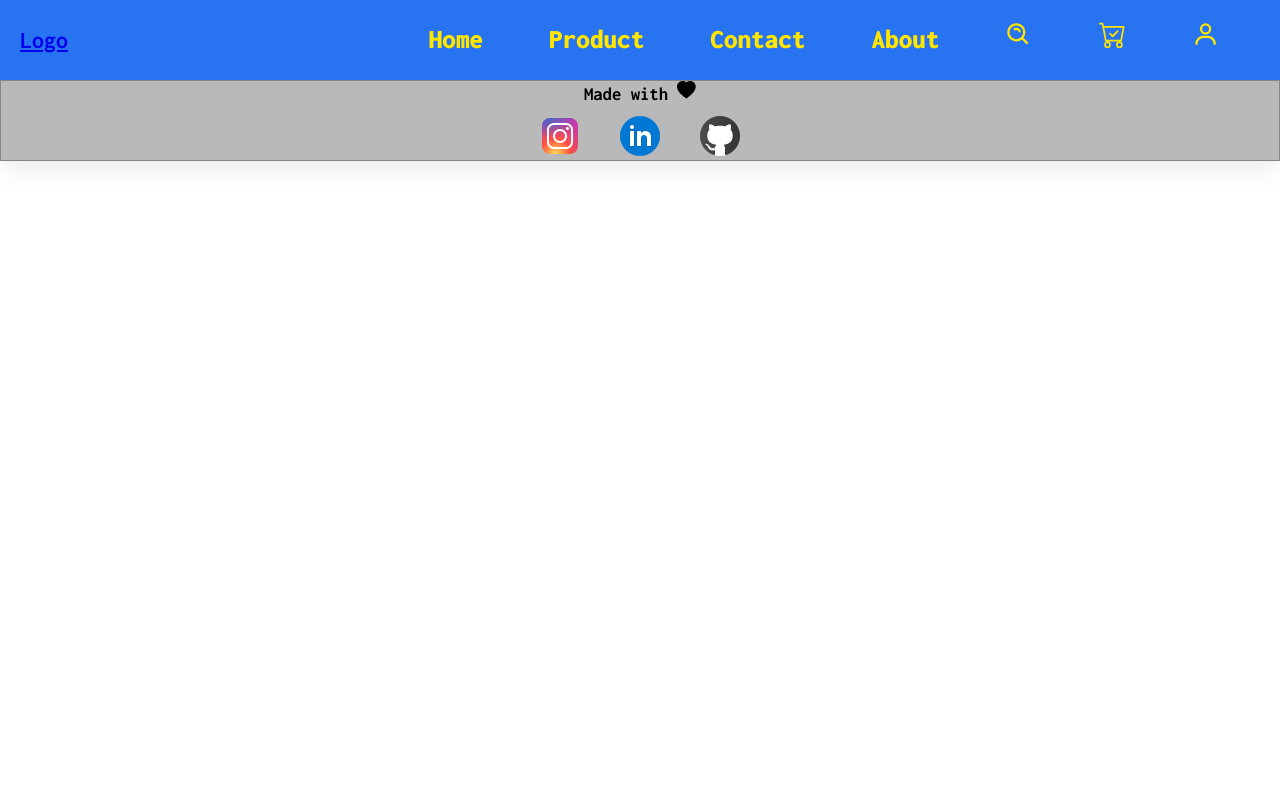
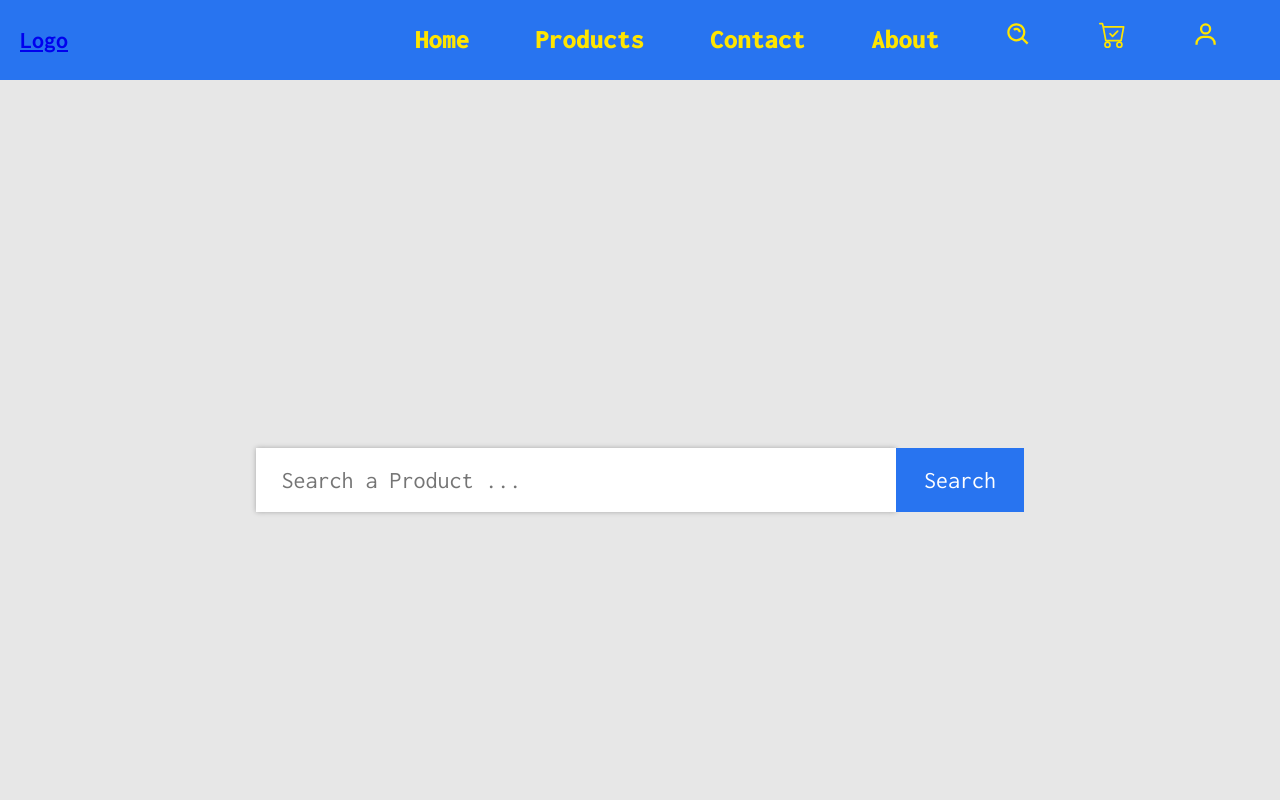
Before and after one commit to gurashish18/ecommerce, a React (Create React App) app in the folder frontend/: page /search in a window 1280 px wide. Shown: the top 800 px of the page. Built offline with nearby package versions, Linux system fonts and the light colour scheme.

Commit message:
search, pagination

```diff
--- a/frontend/package.json
+++ b/frontend/package.json
@@ -17,6 +17,7 @@
     "react-dom": "^18.2.0",
     "react-helmet": "^6.1.0",
     "react-icons": "^4.4.0",
+    "react-js-pagination": "^3.0.3",
     "react-loading": "^2.0.3",
     "react-material-ui-carousel": "^3.4.2",
     "react-redux": "^8.0.2",
--- a/frontend/src/App.js
+++ b/frontend/src/App.js
@@ -4,6 +4,8 @@ import Footer from "./components/Footer/Footer";
 import Home from "./components/Home/Home";
 import { BrowserRouter as Router, Routes, Route, Link } from "react-router-dom";
 import ProductDetails from "./components/ProductDetails/ProductDetails";
+import Products from "./components/Products/Products";
+import Search from "./components/Search/Search";
 
 function App() {
   return (
@@ -13,6 +15,9 @@ function App() {
         <Routes>
           <Route exact path="/" element={<Home />} />
           <Route exact path="/product/:id" element={<ProductDetails />} />
+          <Route exact path="/products" element={<Products />} />
+          <Route path="/products/:keyword" element={<Products />} />
+          <Route exact path="/search" element={<Search />} />
         </Routes>
         <Footer />
       </Router>
--- a/frontend/src/actions/ProductAction.js
+++ b/frontend/src/actions/ProductAction.js
@@ -8,13 +8,17 @@ import {
   PRODUCT_DETAILS_FAIL,
 } from "../constants/ProductConstants";
 
-export const getProdcucts = () => async (dispatch) => {
+export const getProdcucts =
+  (keyword = "", currentPage = 1) =>
+  async (dispatch) => {
     try {
       dispatch({
         type: ALL_PRODUCTS_REQUEST,
       });
 
-    const { data } = await axios.get("/api/products");
+      const { data } = await axios.get(
+        `/api/products?keyword=${keyword}&page=${currentPage}`
+      );
 
       dispatch({
         type: ALL_PRODUCTS_SUCCESS,
--- a/frontend/src/components/Navbar/Navbar.js
+++ b/frontend/src/components/Navbar/Navbar.js
@@ -1,14 +1,13 @@
-import React,{useState} from 'react';
-import './Navbar.css';
+import React, { useState } from "react";
+import "./Navbar.css";
 import { ImCross } from "react-icons/im";
-import {GiHamburgerMenu} from "react-icons/gi"
-import {BiSearchAlt,BiUser} from "react-icons/bi";
-import {BsCartCheck} from "react-icons/bs"
-import {Link} from "react-router-dom"
-
+import { GiHamburgerMenu } from "react-icons/gi";
+import { BiSearchAlt, BiUser } from "react-icons/bi";
+import { BsCartCheck } from "react-icons/bs";
+import { Link } from "react-router-dom";
 
 const Navbar = () => {
-    const[click, setclick] = useState(false);
+  const [click, setclick] = useState(false);
 
   const handleClick = () => setclick(!click);
 
@@ -21,50 +20,94 @@ const Navbar = () => {
 
         <ul className={click ? "nav_menu active" : "nav_menu"}>
           <li className="nav_item">
-                        <Link exact to="/" activeClassName="active" className="nav_links" onClick={handleClick}>
+            <Link
+              exact
+              to="/"
+              activeClassName="active"
+              className="nav_links"
+              onClick={handleClick}
+            >
               Home
             </Link>
           </li>
           <li className="nav_item">
-                        <Link exact to="/product" activeClassName="active" className="nav_links" onClick={handleClick}>
-                            Product
+            <Link
+              exact
+              to="/products"
+              activeClassName="active"
+              className="nav_links"
+              onClick={handleClick}
+            >
+              Products
             </Link>
           </li>
           <li className="nav_item">
-                        <Link exact to="/contact" activeClassName="active" className="nav_links" onClick={handleClick}>
+            <Link
+              exact
+              to="/contact"
+              activeClassName="active"
+              className="nav_links"
+              onClick={handleClick}
+            >
               Contact
             </Link>
           </li>
-                    <li className="nav_item" >
-                        <Link exact to="/about" activeClassName="active" className="nav_links" onClick={handleClick}>
+          <li className="nav_item">
+            <Link
+              exact
+              to="/about"
+              activeClassName="active"
+              className="nav_links"
+              onClick={handleClick}
+            >
               About
             </Link>
           </li>
           <li className="nav_item">
-                        <Link exact to="/search" activeClassName="active" className="nav_links" onClick={handleClick}>
+            <Link
+              exact
+              to="/search"
+              activeClassName="active"
+              className="nav_links"
+              onClick={handleClick}
+            >
               <BiSearchAlt />
             </Link>
           </li>
           <li className="nav_item">
-                        <Link exact to="/cart" activeClassName="active" className="nav_links" onClick={handleClick}>
+            <Link
+              exact
+              to="/cart"
+              activeClassName="active"
+              className="nav_links"
+              onClick={handleClick}
+            >
               <BsCartCheck />
             </Link>
           </li>
           <li className="nav_item">
-                        <Link exact to="/user" activeClassName="active" className="nav_links" onClick={handleClick}>
+            <Link
+              exact
+              to="/user"
+              activeClassName="active"
+              className="nav_links"
+              onClick={handleClick}
+            >
               <BiUser />
             </Link>
           </li>
         </ul>
 
         <div className="nav_icon" onClick={handleClick}>
-                    {
-                        click ? <ImCross className="icon"/> : <GiHamburgerMenu className="icon"/>
-                    }
+          {click ? (
+            <ImCross className="icon" />
+          ) : (
+            <GiHamburgerMenu className="icon" />
+          )}
         </div>
       </div>
     </nav>
-    )
-}
+  );
+};
 
-export default Navbar
+export default Navbar;
--- /dev/null
+++ b/frontend/src/components/Products/Products.css
@@ -0,0 +1,49 @@
+.paginationBox {
+  display: flex;
+  justify-content: center;
+  margin: 6vmax;
+}
+
+.pagination {
+  display: flex;
+  justify-content: center;
+  padding: 0;
+}
+
+.page-item {
+  background-color: rgb(255, 255, 255);
+  list-style: none;
+  border: 1px solid rgba(0, 0, 0, 0.178);
+  padding: 1vmax 1.5vmax;
+  transition: all 0.3s;
+  cursor: pointer;
+}
+.page-item:first-child {
+  border-radius: 5px 0 0 5px;
+}
+
+.page-item:last-child {
+  border-radius: 0 5px 5px 0;
+}
+.page-link {
+  text-decoration: none;
+  font-size: 1.2rem;
+  color: rgb(80, 80, 80);
+  transition: all 0.3s;
+}
+
+.page-item:hover {
+  background-color: rgb(230, 230, 230);
+}
+
+.page-item:hover .page-link {
+  color: rgb(0, 0, 0);
+}
+
+.pageItemActive {
+  background-color: #2874f0;
+}
+
+.pageLinkActive {
+  color: #ffffff;
+}
--- /dev/null
+++ b/frontend/src/components/Products/Products.js
@@ -0,0 +1,67 @@
+import React, { useEffect, useState } from "react";
+import "./Products.css";
+import { getProdcucts } from "../../actions/ProductAction";
+import { useSelector, useDispatch } from "react-redux";
+import ReactLoading from "react-loading";
+import Product from "../Product/Product";
+import { useParams } from "react-router-dom";
+import Pagination from "react-js-pagination";
+
+function Products() {
+  const [currentPage, setCurrentPage] = useState(1);
+  const { keyword } = useParams();
+  const dispatch = useDispatch();
+  const { loading, error, products, resultsperpage, productsCount } =
+    useSelector((state) => state.products);
+
+  const setCurrentPageNo = (e) => {
+    setCurrentPage(e);
+  };
+
+  useEffect(() => {
+    dispatch(getProdcucts(keyword, currentPage));
+  }, [dispatch, keyword, currentPage]);
+  return (
+    <>
+      {loading ? (
+        <ReactLoading
+          type={"bubbles"}
+          color={"#2874f0"}
+          height={"10%"}
+          width={"10%"}
+        />
+      ) : (
+        <>
+          <div className="home-container">
+            <div className="home-products-container">
+              <h1>Products</h1>
+              <div className="home-products">
+                {products &&
+                  products.map((product) => <Product product={product} />)}
+              </div>
+            </div>
+          </div>
+
+          <div className="paginationBox">
+            <Pagination
+              activePage={currentPage}
+              itemsCountPerPage={resultsperpage}
+              totalItemsCount={productsCount}
+              onChange={setCurrentPageNo}
+              nextPageText="Next"
+              prevPageText="Prev"
+              firstPageText="1st"
+              lastPageText="Last"
+              itemClass="page-item"
+              linkClass="page-link"
+              activeClass="pageItemActive"
+              activeLinkClass="pageLinkActive"
+            />
+          </div>
+        </>
+      )}
+    </>
+  );
+}
+
+export default Products;
--- /dev/null
+++ b/frontend/src/components/Search/Search.css
@@ -0,0 +1,55 @@
+.searchBox {
+  width: 100vw;
+  height: 100vh;
+  max-width: 100%;
+  display: flex;
+  justify-content: center;
+  align-items: center;
+  background-color: rgb(231, 231, 231);
+}
+
+.searchBox > input[type="text"] {
+  box-shadow: 0 0 5px rgba(0, 0, 0, 0.274);
+  background-color: white;
+  border: none;
+  color: rgba(0, 0, 0, 0.637);
+  padding: 1vmax 2vmax;
+  width: 50%;
+  outline: none;
+  border-radius: 0%;
+  font-size: 1.5rem;
+  box-sizing: border-box;
+  height: 8%;
+}
+
+.searchBox > input[type="submit"] {
+  height: 8%;
+  border-radius: 0%;
+  background-color: #2874f0;
+  border: none;
+  padding: 1vmax;
+  width: 10%;
+  /* font: 300 1.1vmax "Roboto"; */
+  font-size: 1.5rem;
+  cursor: pointer;
+  color: #ffffff;
+  transition: all 0.5s;
+}
+
+.searchBox > input[type="submit"]:hover {
+  background-color: rgb(55, 97, 214);
+}
+
+@media screen and (max-width: 600px) {
+  .searchBox > input[type="text"] {
+    width: 100%;
+    font-size: 1.2rem;
+    height: 10%;
+  }
+
+  .searchBox > input[type="submit"] {
+    height: 10%;
+    width: 30%;
+    font-size: 1.2rem;
+  }
+}
--- /dev/null
+++ b/frontend/src/components/Search/Search.js
@@ -0,0 +1,32 @@
+import React, { useState, Fragment } from "react";
+import { useNavigate } from "react-router-dom";
+import "./Search.css";
+
+const Search = () => {
+  let navigate = useNavigate();
+  const [keyword, setKeyword] = useState("");
+
+  const searchSubmitHandler = (e) => {
+    e.preventDefault();
+    if (keyword.trim()) {
+      navigate(`/products/${keyword}`);
+    } else {
+      navigate("/products");
+    }
+  };
+
+  return (
+    <>
+      <form className="searchBox" onSubmit={searchSubmitHandler}>
+        <input
+          type="text"
+          placeholder="Search a Product ..."
+          onChange={(e) => setKeyword(e.target.value)}
+        />
+        <input type="submit" value="Search" />
+      </form>
+    </>
+  );
+};
+
+export default Search;
--- a/frontend/src/reducers/ProductReducer.js
+++ b/frontend/src/reducers/ProductReducer.js
@@ -19,7 +19,8 @@ export const productReducer = (state = { products: [] }, action) => {
       return {
         loading: false,
         products: action.payload.products,
-        //productsCount: action.payload.productsCount,
+        resultsperpage: action.payload.resultsperpage,
+        productsCount: action.payload.productsCount,
       };
     case ALL_PRODUCTS_FAIL:
       return {
```
Also changed, not shown: 2 other files (tests, documents, lock files or other folders). Lines whose indentation alone changed are shown as unchanged.
